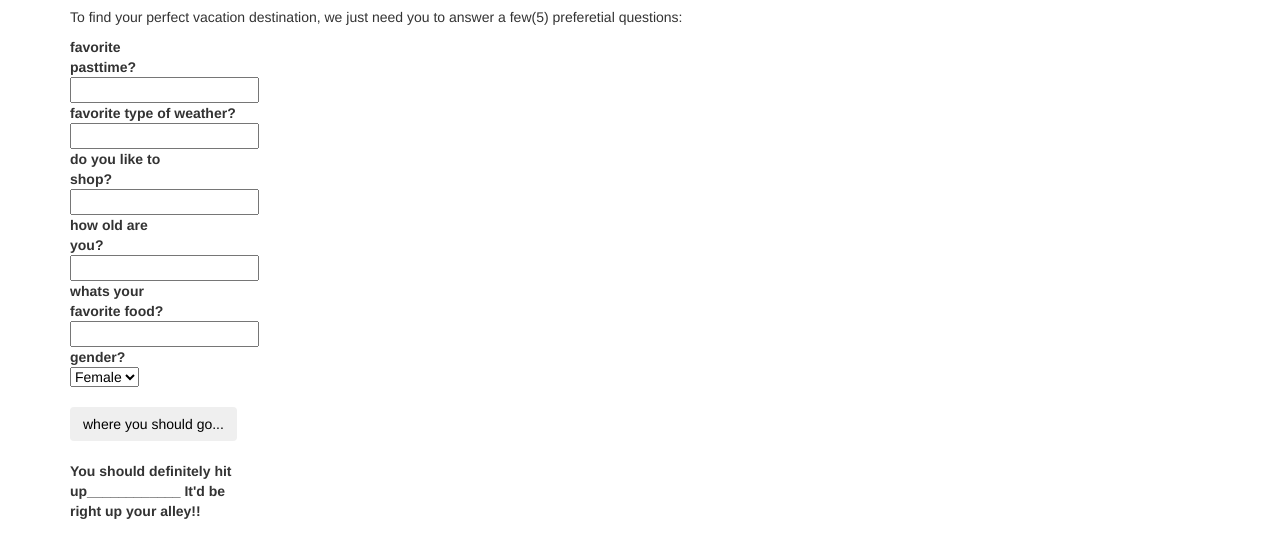
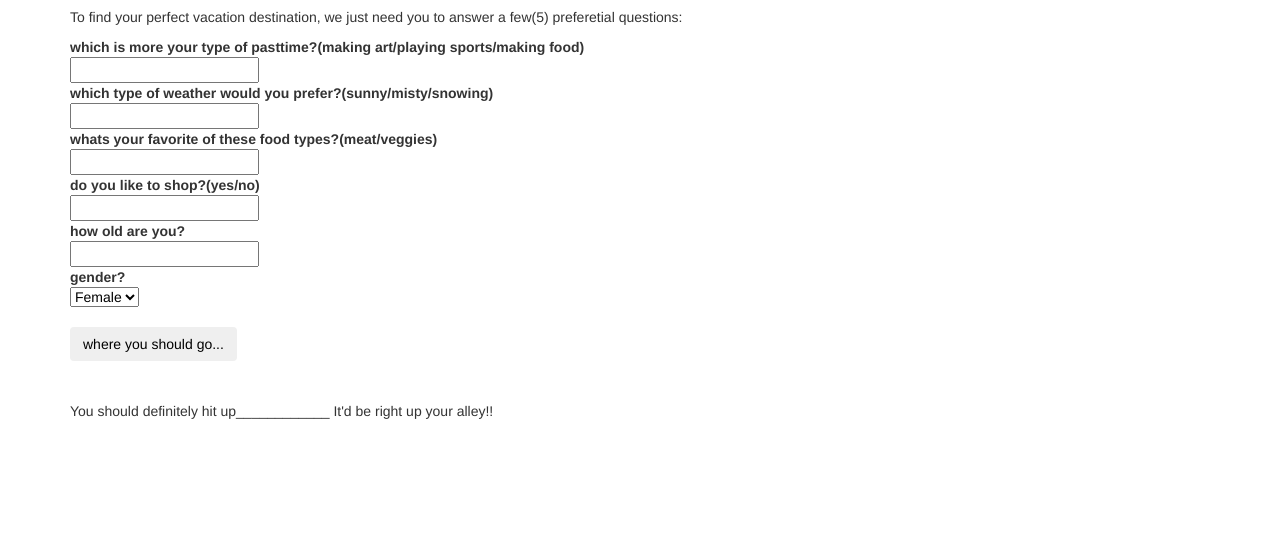
Before and after one commit to ParkerCatalano/travel, a plain HTML site: page index.html in a window 1280 px wide. Shown: the part 63-620 px from the top of the page. Drawn offline with Linux system fonts and the light colour scheme.

Commit message:
put favFood after favWeath and switch back to table-row for longer q's

```diff
--- a/css/styles.css
+++ b/css/styles.css
@@ -1,6 +1,6 @@
 label {
-  display: table-cell;
-  margin-left: 10px;
+  display: table-row;
+  table-layout: auto;
   width:100px;
 
 }
--- a/index.html
+++ b/index.html
@@ -14,16 +14,16 @@
       <p>To find your perfect vacation destination, we just need you to answer a few(5) preferetial questions:</p>
 
       <form id="travel">
-        <label for="favPast">favorite pasttime?</label>
+        <label for="favPast">which is more your type of pasttime?(making art/playing sports/making food)</label>
         <input id="favPast" type="text">
-        <label for="favWeath">favorite type of weather?</labeatoml>
+        <label for="favWeath">which type of weather would you prefer?(sunny/misty/snowing)</label>
         <input id="favWeath" type="text">
-        <label for="favShop">do you like to shop?</label>
+        <label for="favFood">whats your favorite of these food types?(meat/veggies)</label>
+        <input id="favFood" type="text">
+        <label for="favShop">do you like to shop?(yes/no)</label>
         <input id="favShop" type="text">
         <label for="age">how old are you?</label>
         <input id="age" type="text">
-        <label for="favFood">whats your favorite food?</label>
-        <input id="favFood" type="text">
         <label for="gender">gender?</label>
         <select id="gender">
           <option value="female">Female</option>
--- a/js/scripts.js
+++ b/js/scripts.js
@@ -9,9 +9,9 @@ $(document).ready(function() {
   $("form#travel").submit(function(event) {
     var favPast = $("input#favPast").val();
     var favWeath = $("input#favWeath").val();
+    var favFood = $("input#favFood").val();
     var favShop = $("input#favShop").val();
     var age = parseInt($("input#age").val());
-    var favFood = $("input#favFood").val();
     var gender = $("select#gender").val();
 
 
```
